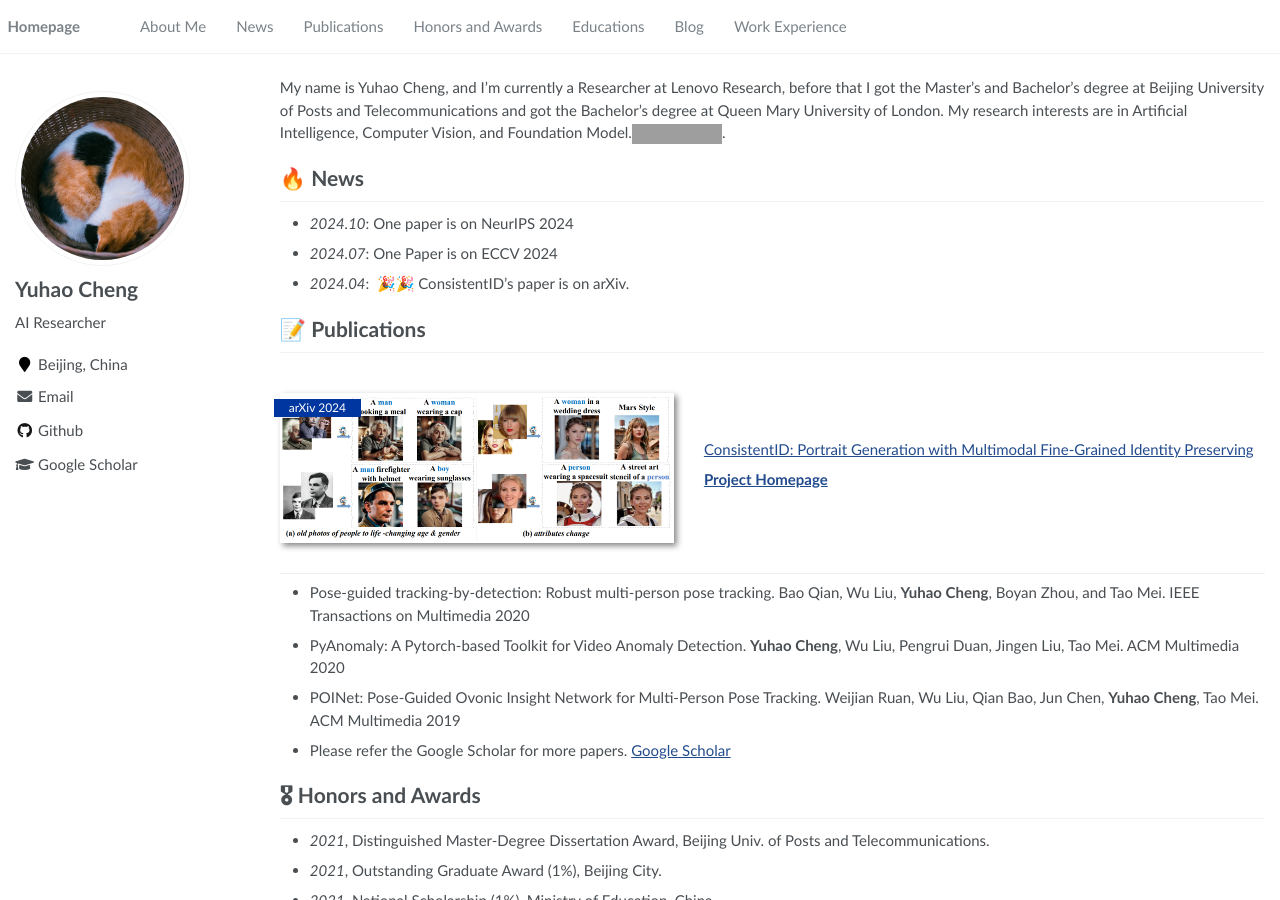
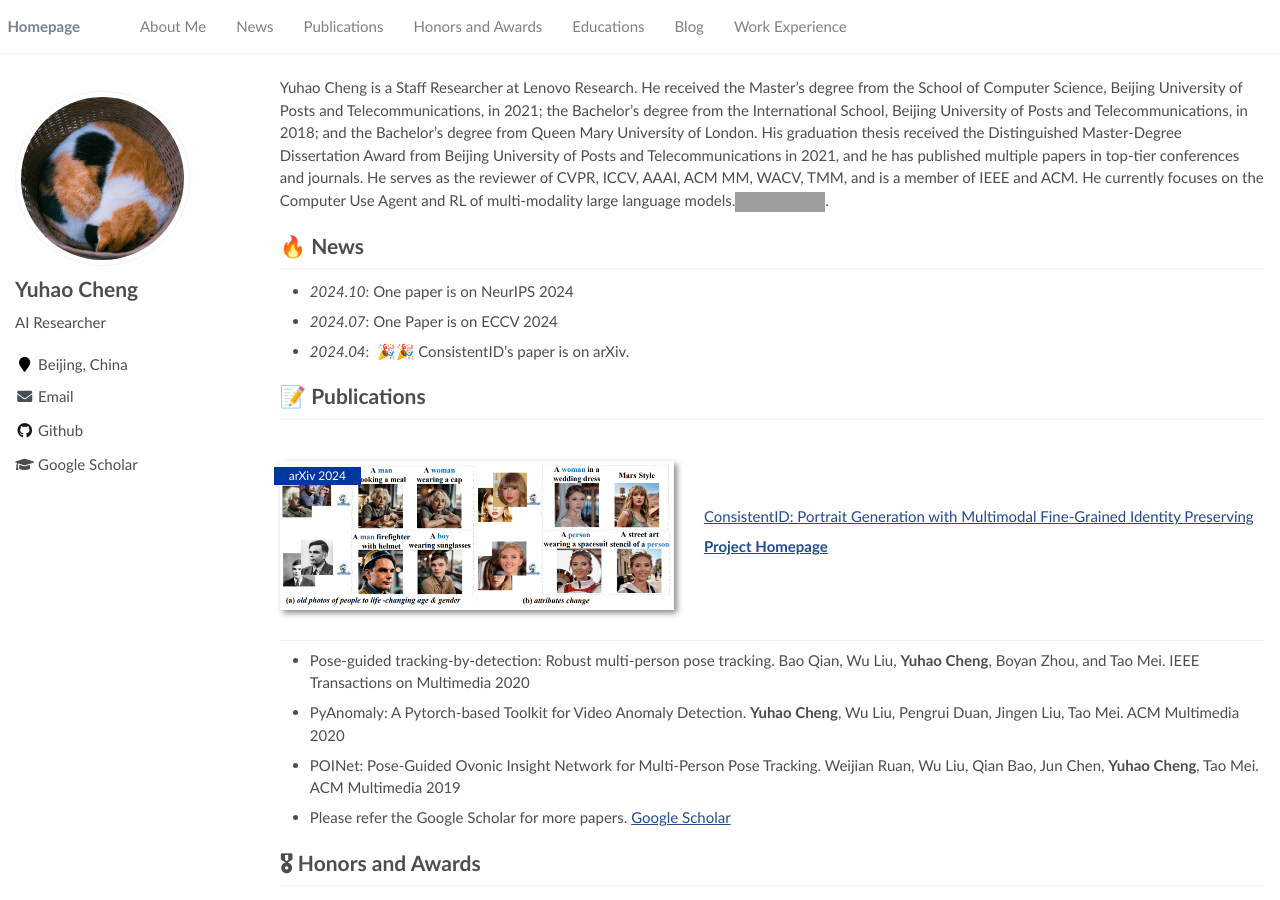
Before and after one commit to YuhaoCheng/yuhaocheng.github.io, a Jekyll site: the page built from _pages/about.md, in a window 1280 px wide and 900 px high. Built offline with Jekyll 4.4.1, drawn with Linux system fonts in a browser that asks for light colours; grey boxes are pictures that could not be loaded.

Commit message:
Update about.md

```diff
--- a/_pages/about.md
+++ b/_pages/about.md
@@ -17,7 +17,7 @@ redirect_from:
 
 <span class='anchor' id='about-me'></span>
 
-My name is Yuhao Cheng, and I'm currently a Researcher at Lenovo Research, before that I got the Master's and Bachelor's degree at Beijing University of Posts and Telecommunications and got the Bachelor's degree at Queen Mary University of London. My research interests are in Artificial Intelligence, Computer Vision, and Foundation Model.<a href='https://scholar.google.com/citations?user=Uki0KqEAAAAJ&hl'><img src="https://img.shields.io/endpoint?url={{ url | url_encode }}&logo=Google%20Scholar&labelColor=f6f6f6&color=9cf&style=flat&label=citations"></a>.
+Yuhao Cheng is a Staff Researcher at Lenovo Research. He received the Master’s degree from the School of Computer Science, Beijing University of Posts and Telecommunications, in 2021; the Bachelor’s degree from the International School, Beijing University of Posts and Telecommunications, in 2018; and the Bachelor’s degree from Queen Mary University of London. His graduation thesis received the Distinguished Master-Degree Dissertation Award from Beijing University of Posts and Telecommunications in 2021, and he has published multiple papers in top-tier conferences and journals. He serves as the reviewer of CVPR, ICCV, AAAI, ACM MM, WACV, TMM, and is a member of IEEE and ACM. He currently focuses on the Computer Use Agent and RL of multi-modality large language models.<a href='https://scholar.google.com/citations?user=Uki0KqEAAAAJ&hl'><img src="https://img.shields.io/endpoint?url={{ url | url_encode }}&logo=Google%20Scholar&labelColor=f6f6f6&color=9cf&style=flat&label=citations"></a>.
 
 # 🔥 News
 - *2024.10*: One paper is on NeurIPS 2024
```
